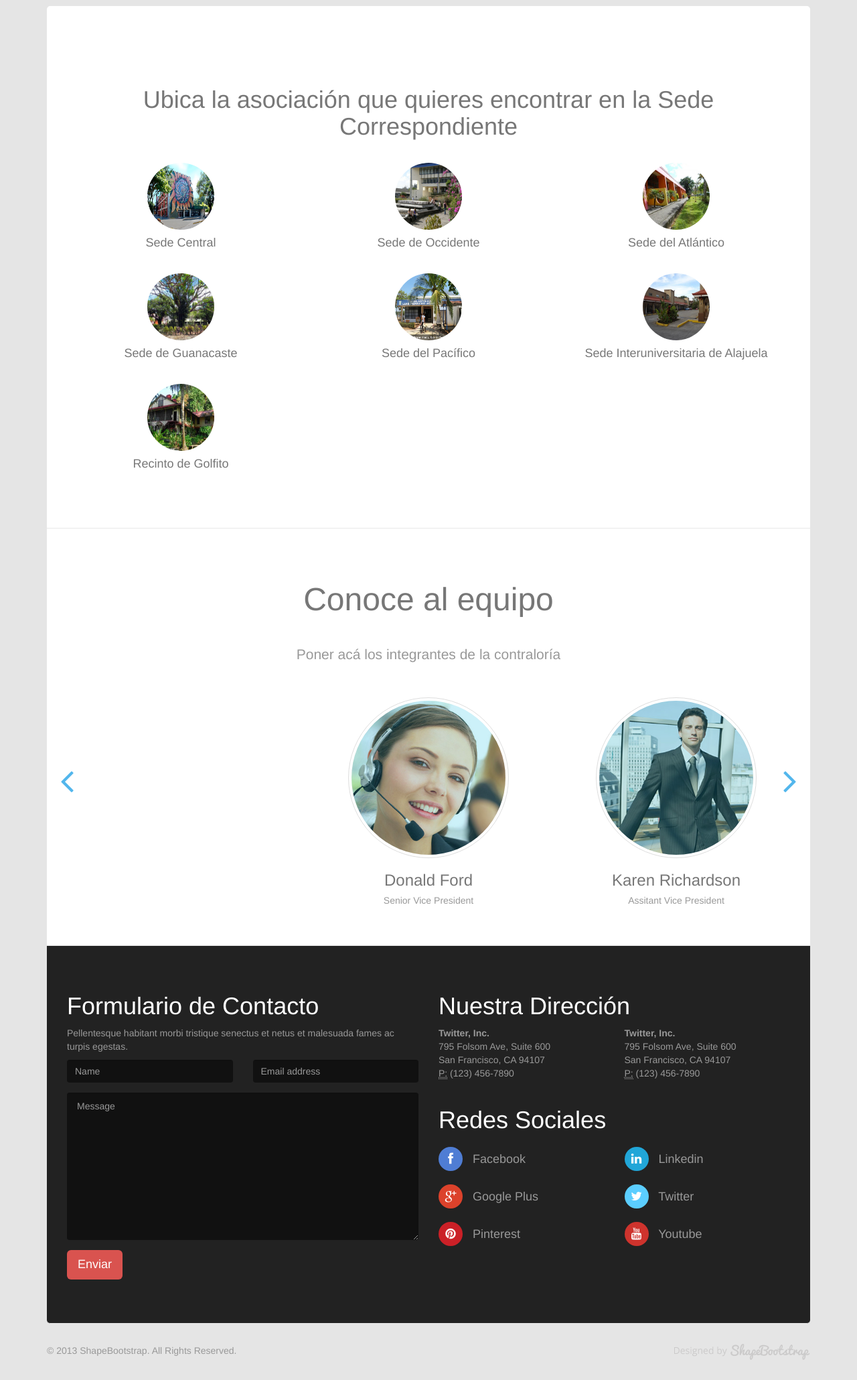
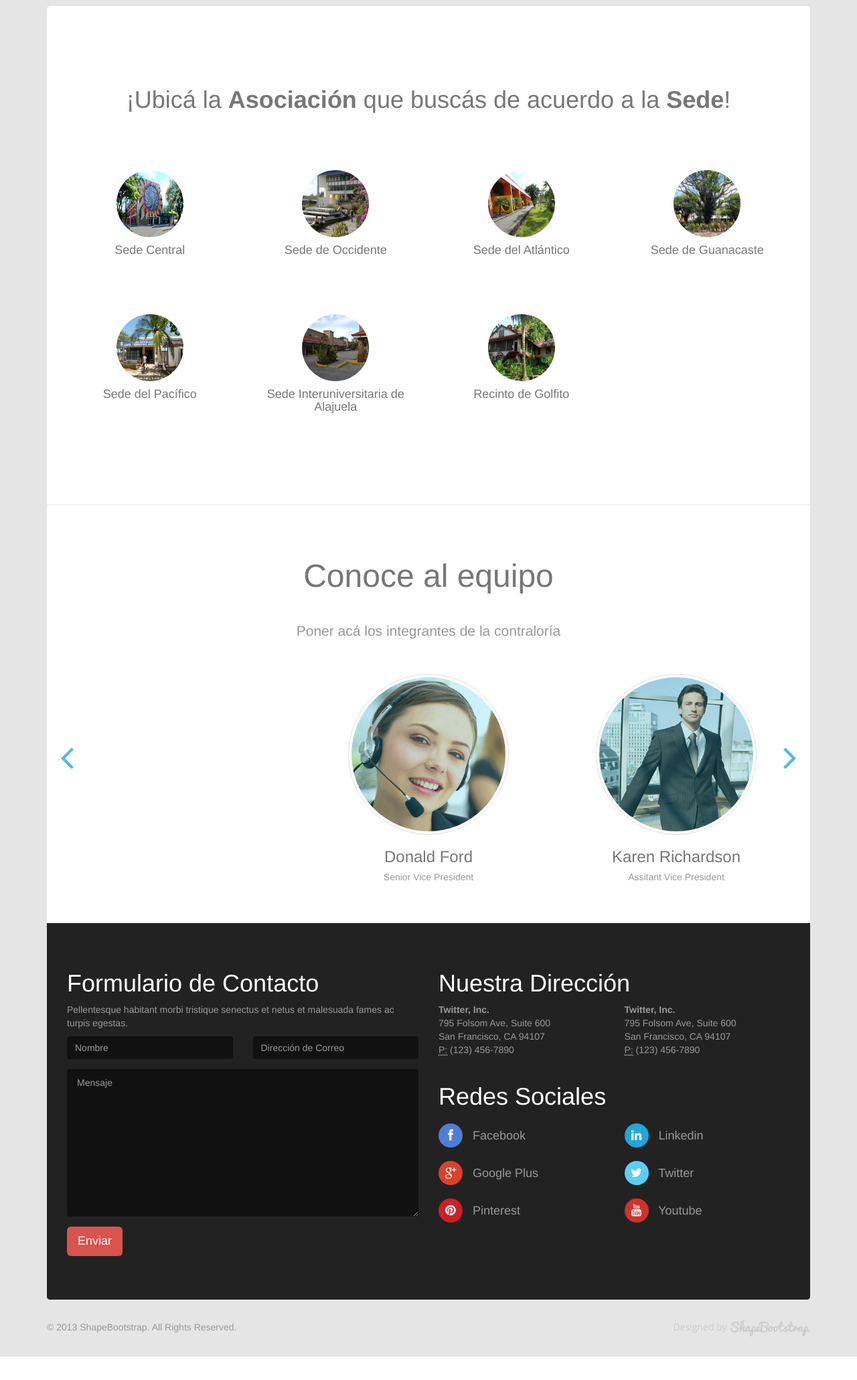
Before and after one commit to raguilar0/TCU_FEUCR, a CakePHP app: template soft/src/Template/Pages/home.ctp in a window 1280 px wide. Shown: the part 505-2565 px from the top of the page at 67% size. After the commit the page ends 2530 px from the top, so only its background shows below. Run offline with PHP 8.4 and a stand-in for CakePHP, Linux system fonts and the light colour scheme; the template is opened without the code that fills it, so the values that code supplies are empty; some libraries are stand-ins or nearby versions; some web fonts are replaced.

Commit message:
Algunos detalles visuales

```diff
--- a/soft/src/Template/Pages/home.ctp
+++ b/soft/src/Template/Pages/home.ctp
@@ -54,14 +54,14 @@
             <div class="box first">
                 <div class="row text-center texto">
                     <div class="col-md-12 col-sm-12">
-                        <h1>Ubica la asociación que quieres encontrar en la Sede Correspondiente</h1>
+                        <h1>¡Ubicá la <b>Asociación</b> que buscás de acuerdo a la <b>Sede</b>!</h1>
                     </div>
 
                 </div>
 
                 <div class="row">
 
-                    <div class="col-md-4 col-sm-6">
+                    <div class="col-md-3 col-sm-6">
                         <div class="center">
                            <?php echo $this->Html->image('sedes/sede_central.jpg', ['alt' => 'Sede Central']);?>
 
@@ -70,7 +70,7 @@
                     </div><!--/.col-md-4-->
 
 
-                    <div class="col-md-4 col-sm-6">
+                    <div class="col-md-3 col-sm-6">
                         <div class="center">
                            <?php echo $this->Html->image('sedes/sede_occidente.png', ['alt' => 'sede_occidente']);?>
 
@@ -78,21 +78,18 @@
 
                         </div>
                     </div><!--/.col-md-4-->
-                    <div class="col-md-4 col-sm-6">
+                    <div class="col-md-3 col-sm-6">
                         <div class="center">
                            <?php echo $this->Html->image('sedes/sede_atlantico.jpg', ['alt' => 'Sede Atlántico']);?>
 
                             <h4>Sede del Atlántico</h4>
 
                         </div>
+
                     </div><!--/.col-md-4-->
 
 
-                </div>
-
-                <div class="row">
-
-                    <div class="col-md-4 col-sm-6">
+                    <div class="col-md-3 col-sm-6">
                         <div class="center">
                            <?php echo $this->Html->image('sedes/sede_guanacaste.jpg', ['alt' => 'Sede de Guanacaste']);?>
 
@@ -100,7 +97,13 @@
 
                         </div>
                     </div><!--/.col-md-4-->
-                    <div class="col-md-4 col-sm-6">
+
+                </div>
+
+                <div class="row">
+
+
+                    <div class="col-md-3 col-sm-6">
                         <div class="center">
                            <?php echo $this->Html->image('sedes/sede_pacífico.jpg', ['alt' => 'Sede del pacífico']);?>
 
@@ -108,7 +111,7 @@
 
                         </div>
                     </div><!--/.col-md-4-->
-                    <div class="col-md-4 col-sm-6">
+                    <div class="col-md-3 col-sm-6">
                         <div class="center">
                            <?php echo $this->Html->image('sedes/sede_interuniversitaria.jpg', ['alt' => 'Sede interuniversitaria']);?>
 
@@ -116,11 +119,9 @@
 
                         </div>
                     </div><!--/.col-md-4-->
-                </div>
 
-                <div class="row">
 
-                    <div class="col-md-4 col-sm-6">
+                   <div class="col-md-3 col-sm-6">
                         <div class="center">
                            <?php echo $this->Html->image('sedes/recinto_golfito.jpg', ['alt' => 'Recinto de Golfito']);?>
 
@@ -128,7 +129,9 @@
 
                         </div>
                     </div><!--/.col-md-4-->
-                </div><!--/.row-->
+
+
+                </div>
             </div><!--/.box-->
         </div><!--/.container-->
     </section><!--/#services-->
@@ -223,19 +226,19 @@
                             <div class="row">
                                 <div class="col-sm-6">
                                     <div class="form-group">
-                                        <input type="text" class="form-control" required="required" placeholder="Name">
+                                        <input type="text" class="form-control" required="required" placeholder="Nombre">
                                     </div>
                                 </div>
                                 <div class="col-sm-6">
                                     <div class="form-group">
-                                        <input type="text" class="form-control" required="required" placeholder="Email address">
+                                        <input type="text" class="form-control" required="required" placeholder="Dirección de Correo">
                                     </div>
                                 </div>
                             </div>
                             <div class="row">
                                 <div class="col-sm-12">
                                     <div class="form-group">
-                                        <textarea name="message" id="message" required="required" class="form-control" rows="8" placeholder="Message"></textarea>
+                                        <textarea name="message" id="message" required="required" class="form-control" rows="8" placeholder="Mensaje"></textarea>
                                     </div>
                                     <div class="form-group">
                                         <button type="submit" class="btn btn-danger btn-lg">Enviar</button>
--- a/soft/webroot/css/main.css
+++ b/soft/webroot/css/main.css
@@ -649,5 +649,5 @@ textarea#message {
 
 #asociaciones .row
 {
-  margin-bottom: 25px;
+  margin-bottom: 75px;
 }
```
Also changed, not shown: soft/src/Template/Associations/add.ctp (+7 -7 lines), 6 other files.
